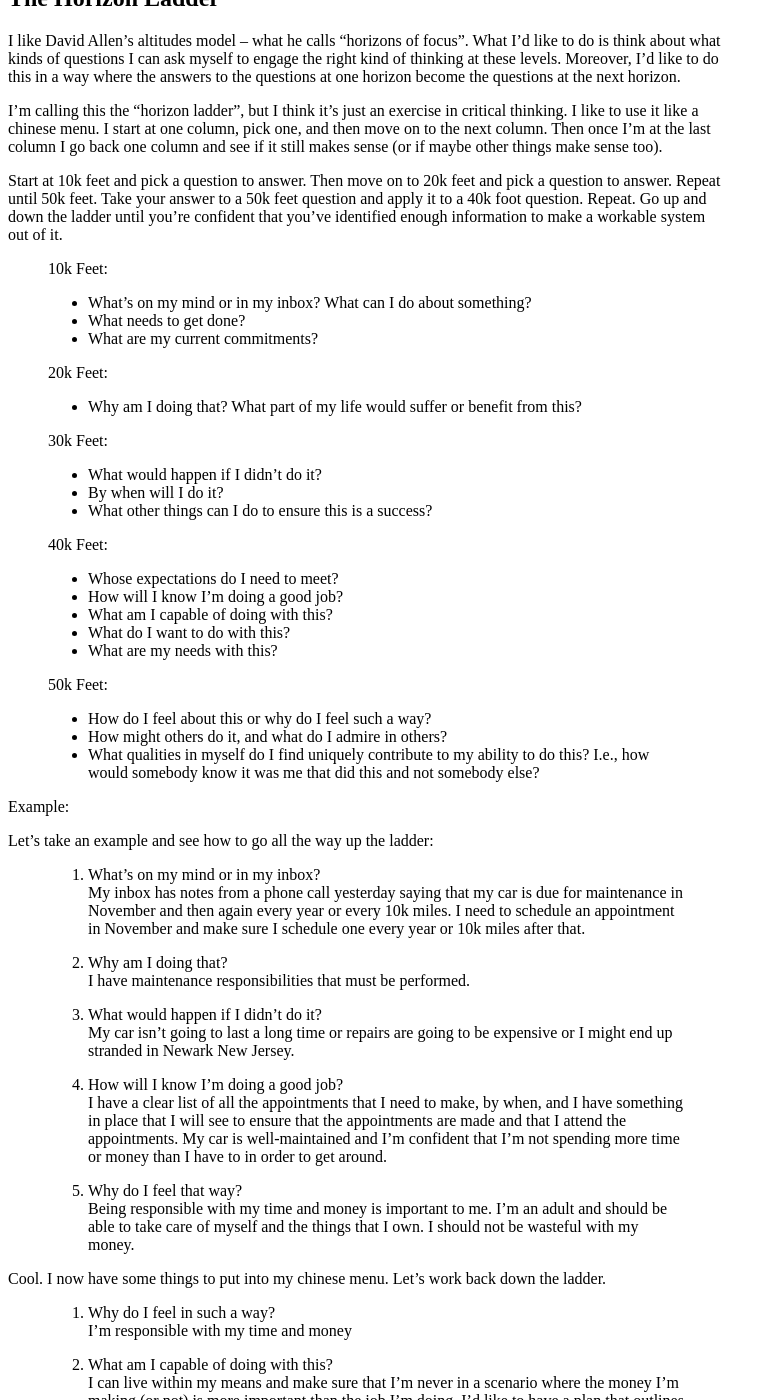
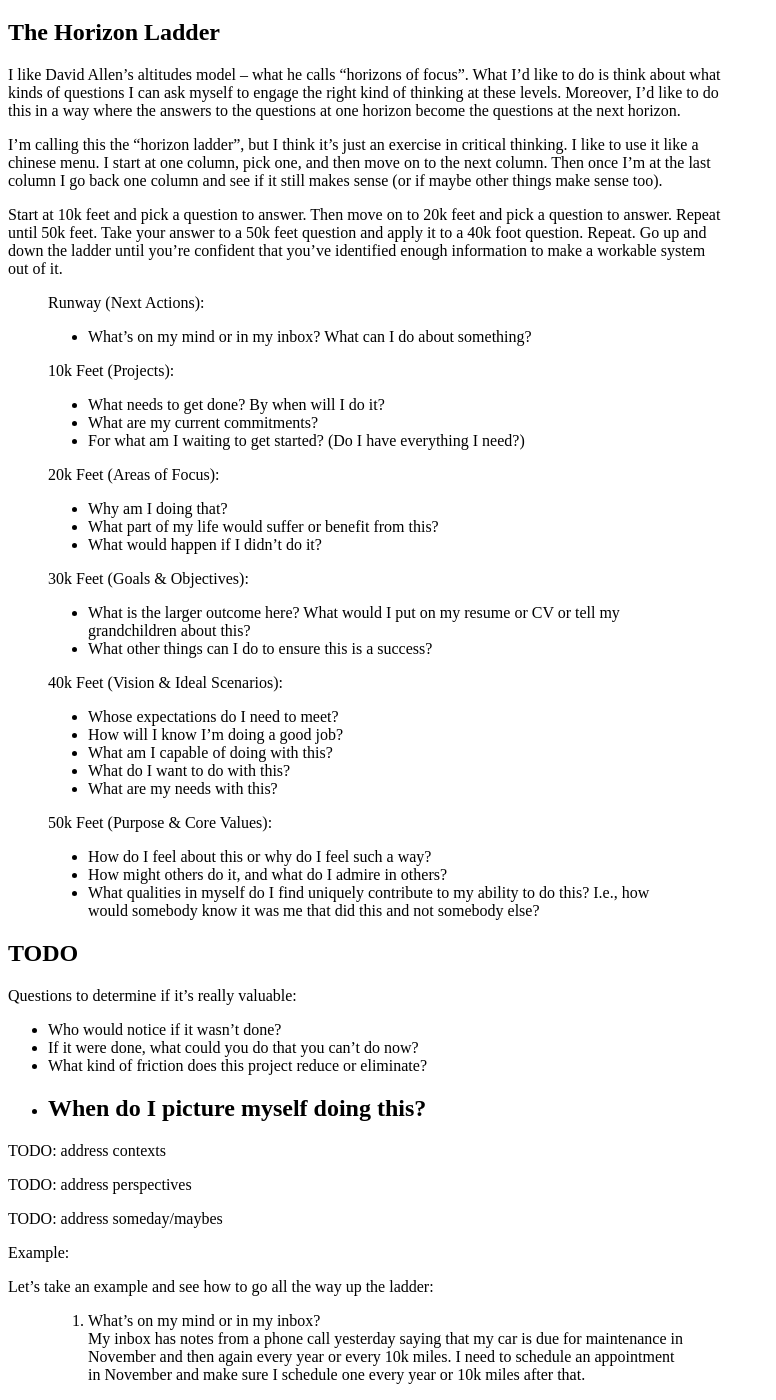
Before and after one commit to rtimmons/Parsed-Out, a Jekyll site: the page built from index.html, in a window 1280 px wide and 1400 px high, scrolled down 1637 px. Shown: the whole window, without its empty margins (0-776 px from the left). Built offline with Jekyll 4.4.1, drawn with Linux system fonts in a browser that asks for light colours; Markdown is read by kramdown in place of the engine named in the settings; the list of posts is cut into pages by our own code; some of the changed text lies outside the part shown.

Commit message:
add some TODOs

```diff
--- a/_posts/2012-08-28-Systems.markdown
+++ b/_posts/2012-08-28-Systems.markdown
@@ -1,5 +1,6 @@
-I'm going camping in October, and I don't really plan to spend much time outside.
+<txmt://open?url=file:///Users/rtimmons/Projects/Parsed-Out/_posts/2012-08-28-Systems.markdown&line=1>
 
+TODO: maybe add some more narrative or background/context on things like GTD/OmniFocus/etc.
 
 ## So here's the thing
 
@@ -57,23 +58,28 @@ I'm calling this the "horizon ladder", but I think it's just an exercise in crit
 
 Start at 10k feet and pick a question to answer.  Then move on to 20k feet and pick a question to answer.  Repeat until 50k feet.  Take your answer to a 50k feet question and apply it to a 40k foot question.  Repeat.  Go up and down the ladder until you're confident that you've identified enough information to make a workable system out of it.
 
-> 10k Feet:
+> Runway (Next Actions):
 >
 > - What's on my mind or in my inbox?  What can I do about something?
-> - What needs to get done?
+>
+> 10k Feet (Projects):
+>
+> - What needs to get done? By when will I do it?
 > - What are my current commitments?
+> - For what am I waiting to get started? (Do I have everything I need?)
 >
-> 20k Feet:
+> 20k Feet (Areas of Focus):
 >
-> - Why am I doing that?  What part of my life would suffer or benefit from this?
+> - Why am I doing that?
+> - What part of my life would suffer or benefit from this?
+> - What would happen if I didn't do it?
 >
-> 30k Feet:
+> 30k Feet (Goals & Objectives):
 >
-> - What would happen if I didn't do it?
-> - By when will I do it?
+> - What is the larger outcome here?  What would I put on my resume or CV or tell my grandchildren about this?
 > - What other things can I do to ensure this is a success?
 >
-> 40k Feet:
+> 40k Feet (Vision & Ideal Scenarios):
 >
 > - Whose expectations do I need to meet?
 > - How will I know I'm doing a good job?
@@ -81,11 +87,30 @@ Start at 10k feet and pick a question to answer.  Then move on to 20k feet and p
 > - What do I want to do with this?
 > - What are my needs with this?
 >
-> 50k Feet:
+> 50k Feet (Purpose & Core Values):
 >
 > - How do I feel about this or why do I feel such a way?
 > - How might others do it, and what do I admire in others?
 > - What qualities in myself do I find uniquely contribute to my ability to do this?  I.e., how would somebody know it was me that did this and not somebody else?
+
+
+TODO
+---------------------------------------
+Questions to determine if it's really valuable:
+
+- Who would notice if it wasn't done?
+- If it were done, what could you do that you can't do now?
+- What kind of friction does this project reduce or eliminate?
+- When do I picture myself doing this?
+---------------------------------------
+
+TODO: address contexts
+
+TODO: address perspectives
+
+TODO: address someday/maybes
+
+
 
 Example:
 
```
Also changed, not shown: other parts of _posts/2012-08-28-Systems.markdown (+1 -5 lines).
